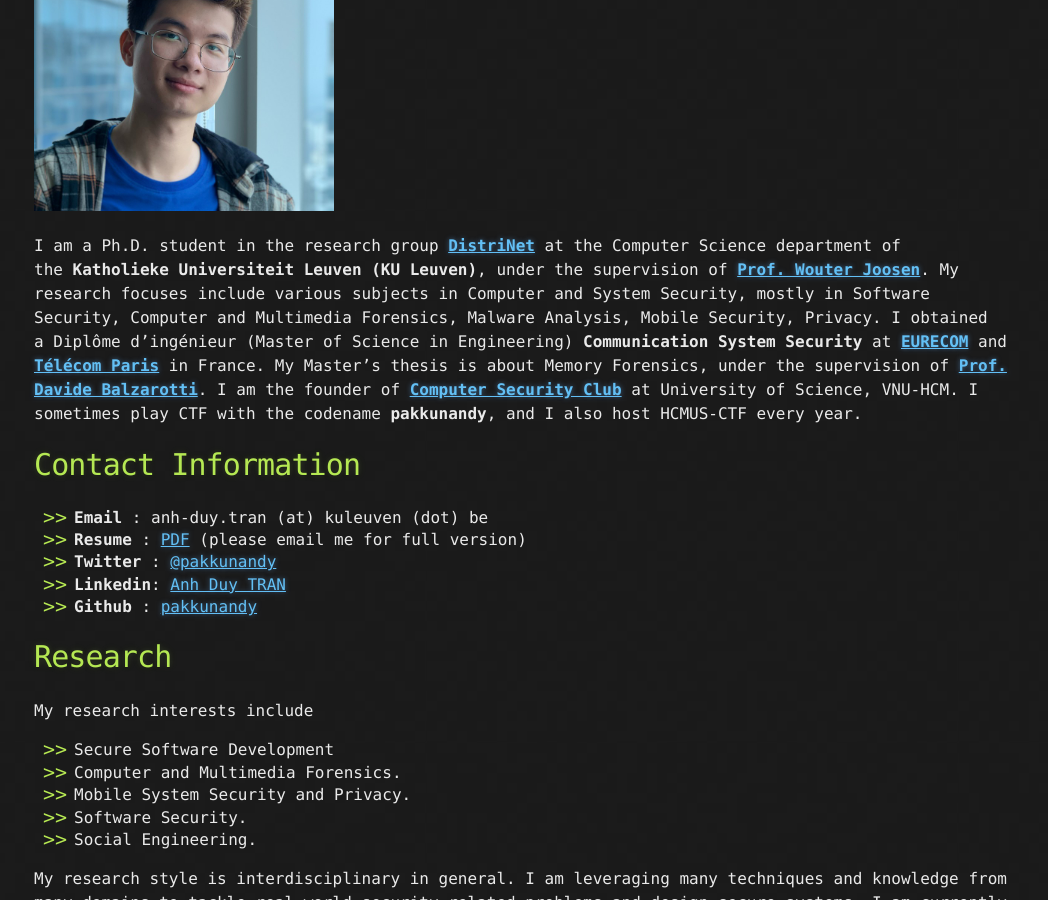
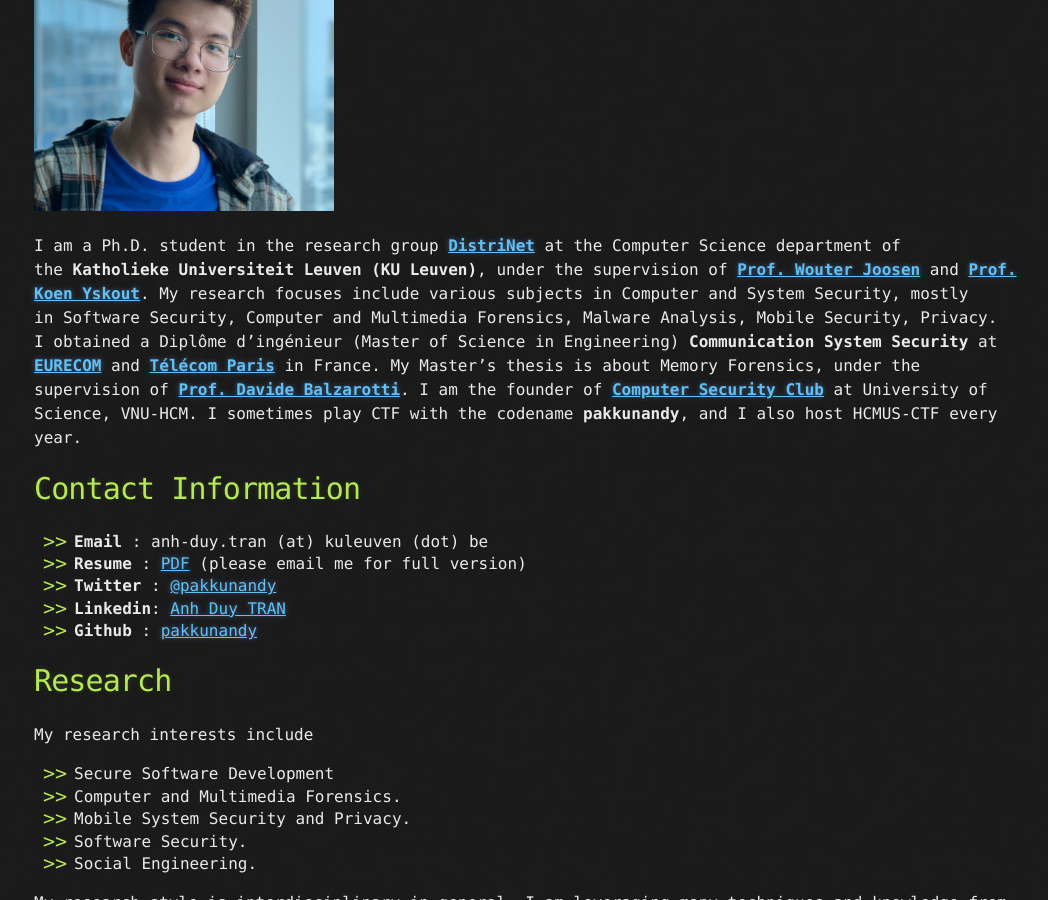
Before and after one commit to pakkunandy/pakkunandy.github.io, a Jekyll site: the page built from index.md, in a window 1280 px wide and 900 px high, scrolled down 322 px. Shown: the whole window, without its empty margins (106-1154 px from the left). Built offline with Jekyll 4.4.1, drawn with Linux system fonts in a browser that asks for light colours.

Commit message:
Update index.md

```diff
--- a/index.md
+++ b/index.md
@@ -7,7 +7,7 @@
 
 <!-- I'm **Anh Duy TRAN (MSE, CHFI)**. I am a Master (MSE) in **Communication System Security** at [**EURECOM**](https://www.eurecom.fr/en) and [**Télécom Paris**](https://www.telecom-paris.fr/en/home) in France. My research focuses include many subjects in Computer and System Security, mostly in **Computer Forensics**, **Mobile System Security, Privacy** and **Software Security**. I work to help organizations to inspect digital evidence in the cyber-crime investigation process, to design secured systems and software.  -->
 
-I am a Ph.D. student in the research group [**DistriNet**](https://distrinet.cs.kuleuven.be/) at the Computer Science department of the **Katholieke Universiteit Leuven (KU Leuven)**, under the supervision of [**Prof. Wouter Joosen**](https://distrinet.cs.kuleuven.be/people/WouterJoosen).
+I am a Ph.D. student in the research group [**DistriNet**](https://distrinet.cs.kuleuven.be/) at the Computer Science department of the **Katholieke Universiteit Leuven (KU Leuven)**, under the supervision of [**Prof. Wouter Joosen**](https://distrinet.cs.kuleuven.be/people/WouterJoosen) and [**Prof. Koen Yskout**](https://www.distrinet.cs.kuleuven.be/people/KoenYskout).
 My research focuses include various subjects in Computer and System Security, mostly in Software Security, Computer and Multimedia Forensics, Malware Analysis, Mobile Security, Privacy.
 I obtained a Diplôme d'ingénieur (Master of Science in Engineering) **Communication System Security** at [**EURECOM**](https://www.eurecom.fr/en) and [**Télécom Paris**](https://www.telecom-paris.fr/en/home) in France. My Master's thesis is about Memory Forensics, under the supervision of [**Prof. Davide Balzarotti**](http://s3.eurecom.fr/~balzarot/).
 I am the founder of [**Computer Security Club**](https://www.facebook.com/hcmus.compsec.club) at University of Science, VNU-HCM. I sometimes play CTF with the codename **pakkunandy**, and I also host HCMUS-CTF every year.
```
